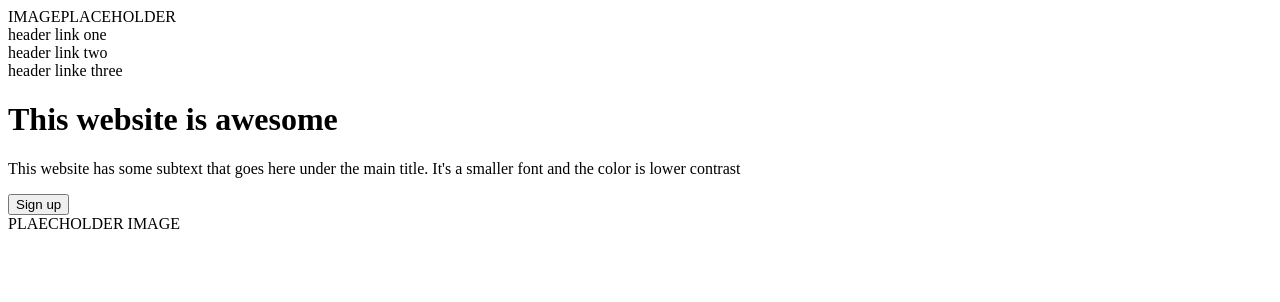
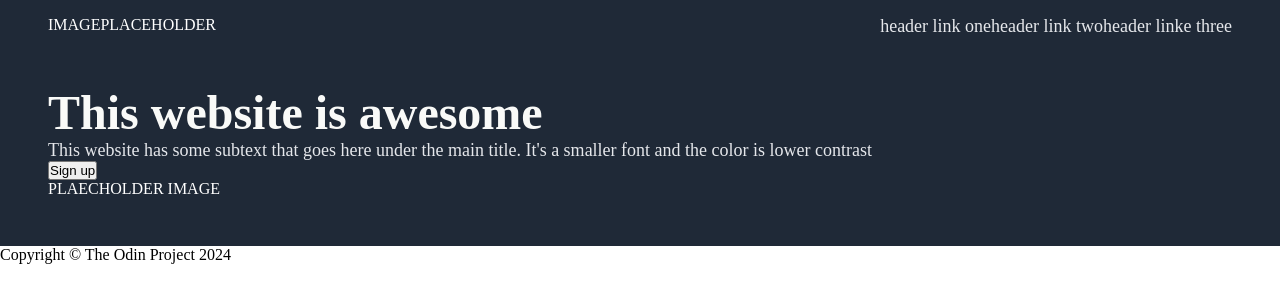
Before and after one commit to muno17/landing-page, a plain HTML site: page index.html in a window 1280 px wide. Drawn offline with Linux system fonts and the light colour scheme.

Commit message:
add initial styling to top area

```diff
--- a/index.html
+++ b/index.html
@@ -3,10 +3,11 @@
     <head>
         <meta charset="UTF-8" />
         <meta name="viewport" content="width=device-width, initial-scale=1.0" />
+        <link rel="stylesheet" href="style.css" />
         <title>Landing Page</title>
     </head>
     <body>
-        <div>
+        <div class="top">
             <div class="header">
                 <div class="headerlogo">IMAGEPLACEHOLDER</div>
                 <div class="headerlink">header link one</div>
@@ -26,5 +27,11 @@
                 <div class="subheaderimage">PLAECHOLDER IMAGE</div>
             </div>
         </div>
+        <div class="content">
+            <div class="contenttop"></div>
+            <div class="contentmid"></div>
+            <div class="contentbottom"></div>
+        </div>
+        <div class="footer">Copyright © The Odin Project 2024</div>
     </body>
 </html>
--- a/style.css
+++ b/style.css
@@ -6,4 +6,34 @@
 body {
     display: flex;
     flex-direction: column;
+    justify-content: space-between;
 }
+
+.top {
+    background-color: #1f2937;
+    color: white;
+    display: flex;
+    flex-direction: column;
+    padding: 48px;
+    padding-top: 16px;
+}
+
+.header {
+    display: flex;
+    padding-bottom: 48px;
+}
+
+.headerlink, p {
+    font-size: 18px;
+    color: #e5e7eb;
+}
+
+.headerlogo {
+    margin-right: auto;
+}
+
+h1 {
+    font-size: 48px;
+    font-weight: 800;
+    color: #f9faf8;
+}
```
